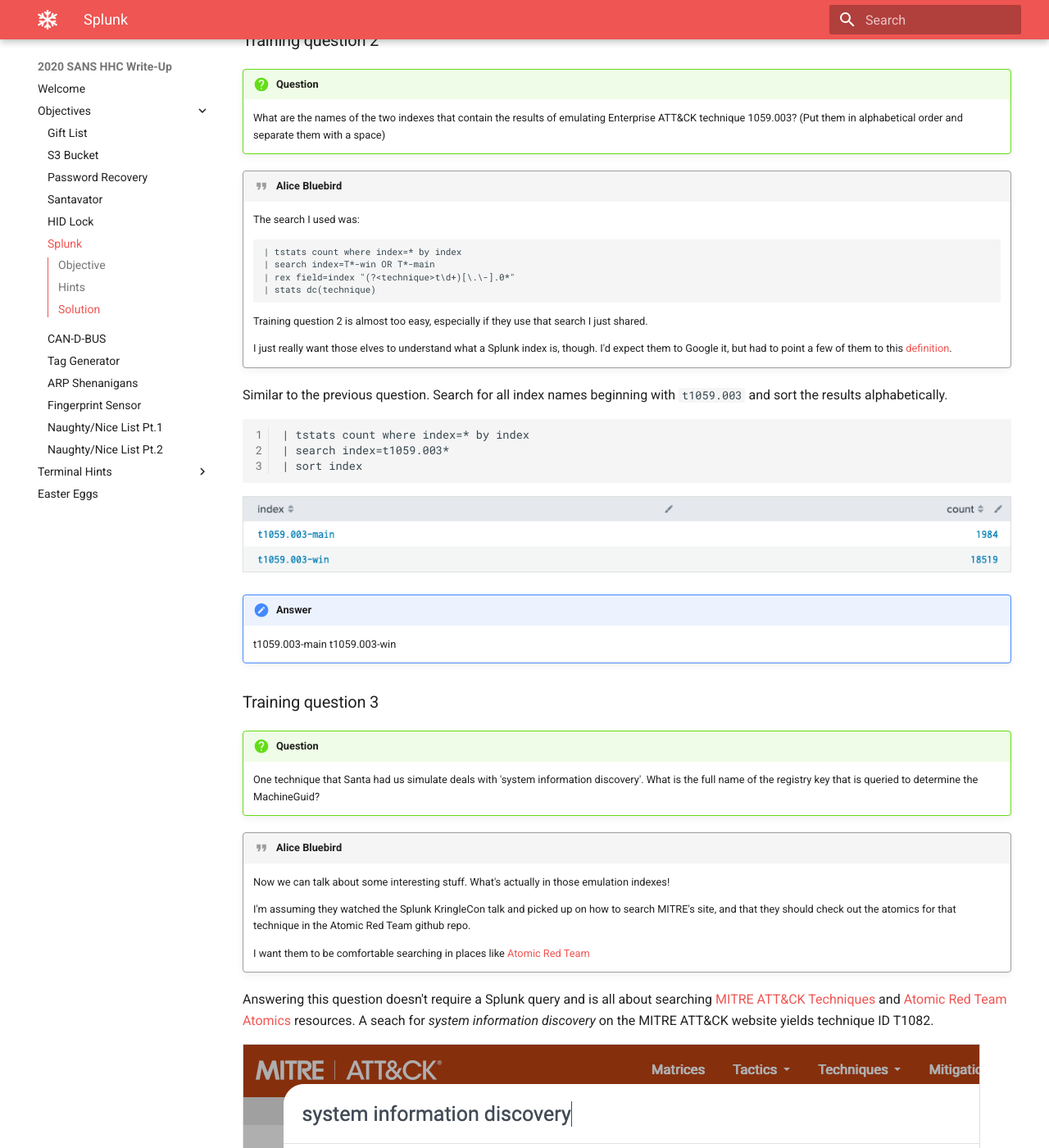
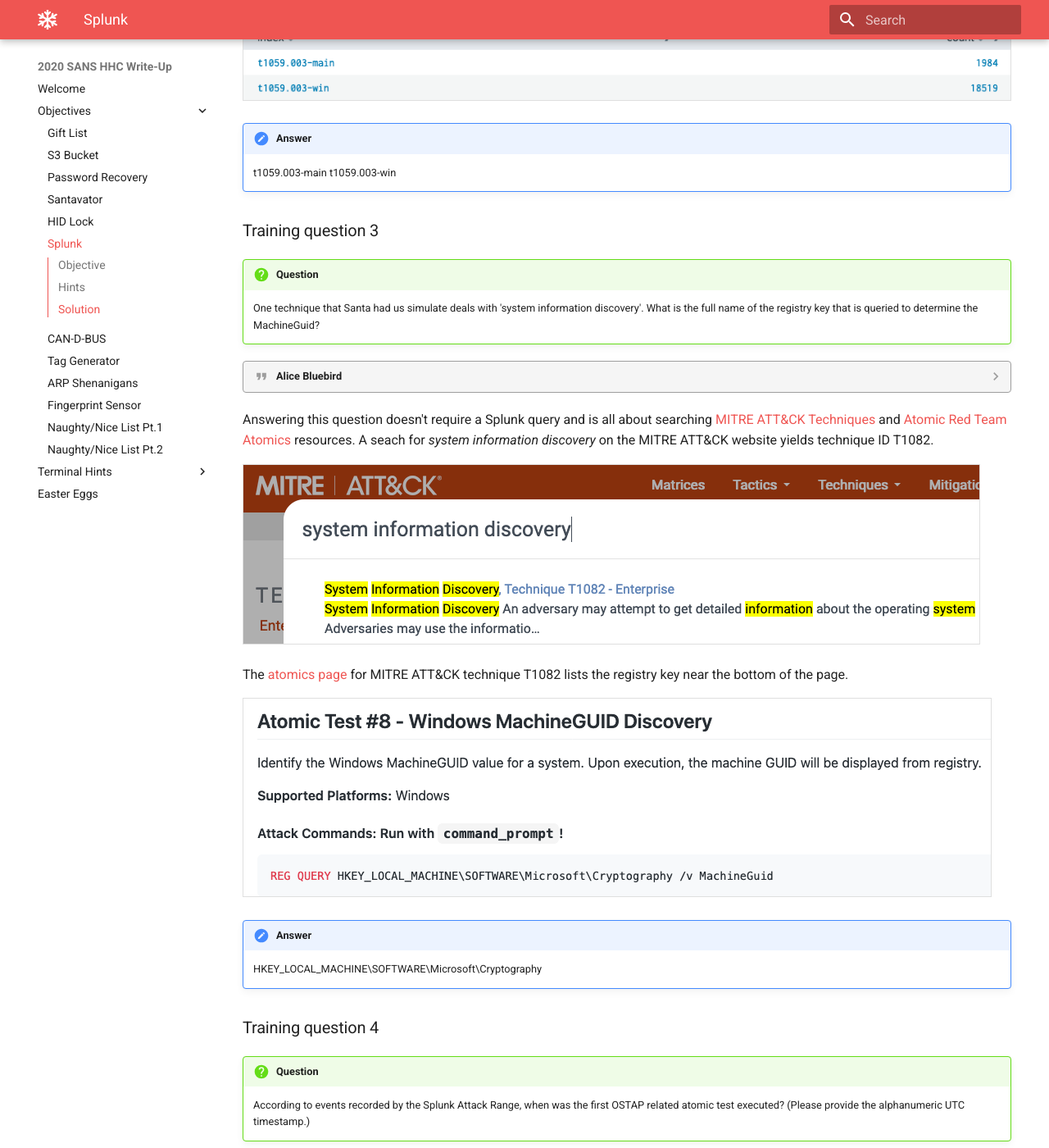
Before and after one commit to crahan/HolidayHackChallenge2020, an MkDocs documentation site: the page built from docs/objectives/o6.md, in a window 1280 px wide and 1400 px high, scrolled down 2166 px. Shown: the whole window at 82% size. Built offline with MkDocs 1.6.1 and Material for MkDocs 9.7.7, drawn with Linux system fonts in a browser that asks for light colours; comment, search, counter and statistics services are not loaded; some of the changed text lies outside the part shown.

Commit message:
Hide more elements

````diff
--- a/docs/objectives/o6.md
+++ b/docs/objectives/o6.md
@@ -39,7 +39,7 @@
 !!! question "Question"
     How many distinct MITRE ATT&CK techniques did Alice emulate?
 
-!!! quote "Alice Bluebird"
+??? quote "Alice Bluebird"
     I stored every simulation in its own index so you can just use a Splunk search like
 
     ```splunk
@@ -69,7 +69,7 @@
 !!! question "Question"
     What are the names of the two indexes that contain the results of emulating Enterprise ATT&CK technique 1059.003? (Put them in alphabetical order and separate them with a space)
 
-!!! quote "Alice Bluebird"
+??? quote "Alice Bluebird"
     The search I used was:
 
     ```splunk
@@ -101,7 +101,7 @@
 !!! question "Question"
     One technique that Santa had us simulate deals with 'system information discovery'. What is the full name of the registry key that is queried to determine the MachineGuid?
 
-!!! quote "Alice Bluebird"
+??? quote "Alice Bluebird"
     Now we can talk about some interesting stuff. What's actually in those emulation indexes!
 
     I'm assuming they watched the Splunk KringleCon talk and picked up on how to search MITRE's site, and that they should check out the atomics for that technique in the Atomic Red Team github repo.
@@ -124,7 +124,7 @@
 !!! question "Question"
     According to events recorded by the Splunk Attack Range, when was the first OSTAP related atomic test executed? (Please provide the alphanumeric UTC timestamp.)
 
-!!! quote "Alice Bluebird"
+??? quote "Alice Bluebird"
     Those folks over at Red Canary sure do like using OSTAP in their atomics, don't they?
 
     I suppose the SOC elves might overthink this one. Splunk Attack Range keeps track of the simulations that are run in
@@ -154,7 +154,7 @@
 !!! question "Question"
     One Atomic Red Team test executed by the Attack Range makes use of an open source package authored by frgnca on GitHub. According to Sysmon (Event Code 1) events in Splunk, what was the ProcessId associated with the first use of this component?
 
-!!! quote "Alice Bluebird"
+??? quote "Alice Bluebird"
     Oh this was a fun one. It takes a bit of pivoting...
 
 Start by [searching](https://github.com/search?q=frgnca&type=users) GitHub for *frgnca* which leads to the [frgnca/AudioDeviceCmdlets](https://github.com/frgnca/AudioDeviceCmdlets) repository. Next, [search](https://github.com/redcanaryco/atomic-red-team/search?q=AudioDeviceCmdlets) for *AudioDeviceCmdlets* in the Atomic Red Team repository which leads to [T1123.md](https://github.com/redcanaryco/atomic-red-team/blob/910a2a764a66b0905065d8bdedb04b37049a85db/atomics/T1123/T1123.md). Finally, search all Splunk indexes beginning with *T1123* for process creation events (i.e., [Sysmon Event ID 1](https://www.ultimatewindowssecurity.com/securitylog/encyclopedia/event.aspx?source=Sysmon&eventID=1)) containing the string *WindowsAudioDevice-Powershell-Cmdlet*. The parent PowerShell process with PID 3648 matches the first use of the component.
@@ -197,7 +197,7 @@
 !!! question "Question"
     According to x509 certificate events captured by Zeek (formerly Bro), what is the serial number of the TLS certificate assigned to the Windows domain controller in the attack range?
 
-!!! quote "Alice Bluebird"
+??? quote "Alice Bluebird"
     I did not know if I should leave this one in here because it uses the old name for Zeek! In the meantime, I wanted them to look at something like
 
     ```
````
Also changed, not shown: docs/index.md (+7 -8 lines), docs/objectives/o1.md (+1 -1 lines), docs/objectives/o2.md (+2 -2 lines), docs/img/objectives/o6/training_q1.png, docs/img/objectives/o6/training_q3a.png, docs/img/objectives/o6/training_q4.png, docs/img/objectives/o6/training_q6a.png, docs/img/objectives/o6/training_q6b.png, docs/img/objectives/o6/training_q7b.png, docs/img/objectives/o7/negative_brake_values.png, docs/img/objectives/o7/rogue_lock_unlock_codes.png.
